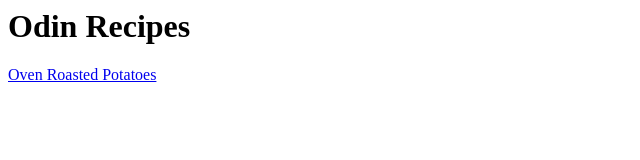
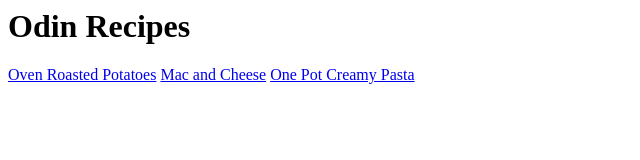
Before and after one commit to NicolasSon6/odin-recipes, a plain HTML site: page index.html in a window 1280 px wide. Shown: the whole page, without its empty margins (0-640 px from the left). Drawn offline with Linux system fonts and the light colour scheme.

Commit message:
Update index.html with recipe links

```diff
--- a/index.html
+++ b/index.html
@@ -11,6 +11,8 @@
 <body>
 <h1>Odin Recipes</h1>
 <a href="./recipes/Oven_Roasted_Potatoes.html">Oven Roasted Potatoes</a>
+<a href="./recipes/Mac_And_Cheese.html">Mac and Cheese</a>
+<a href="./recipes/One_Pot_Creamy_Pasta.html">One Pot Creamy Pasta</a>
 </body>
 
 </html>
```
